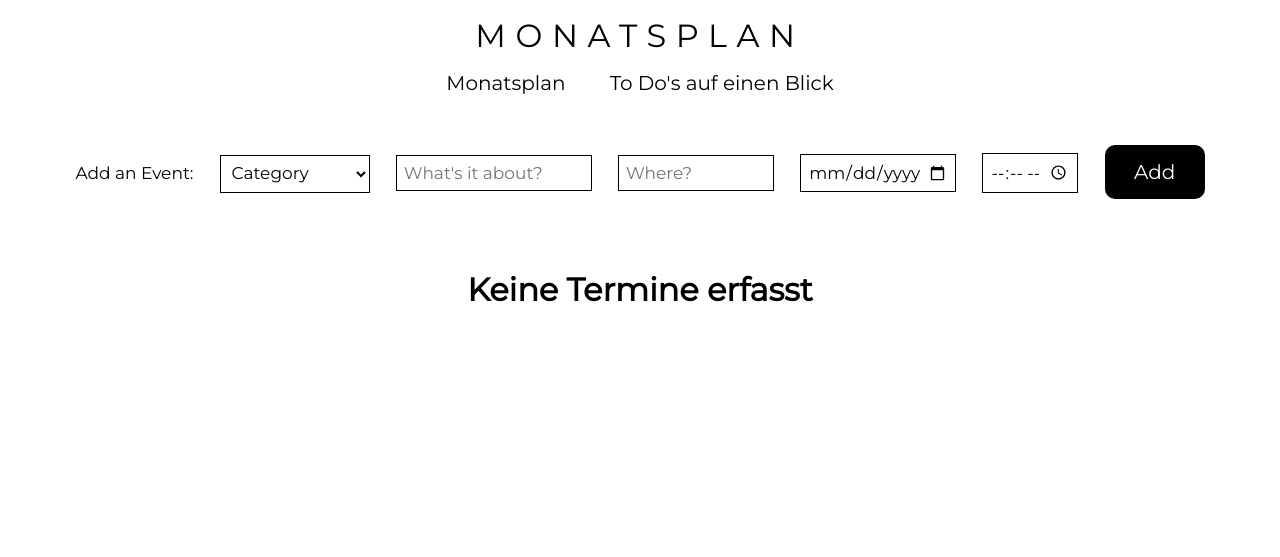
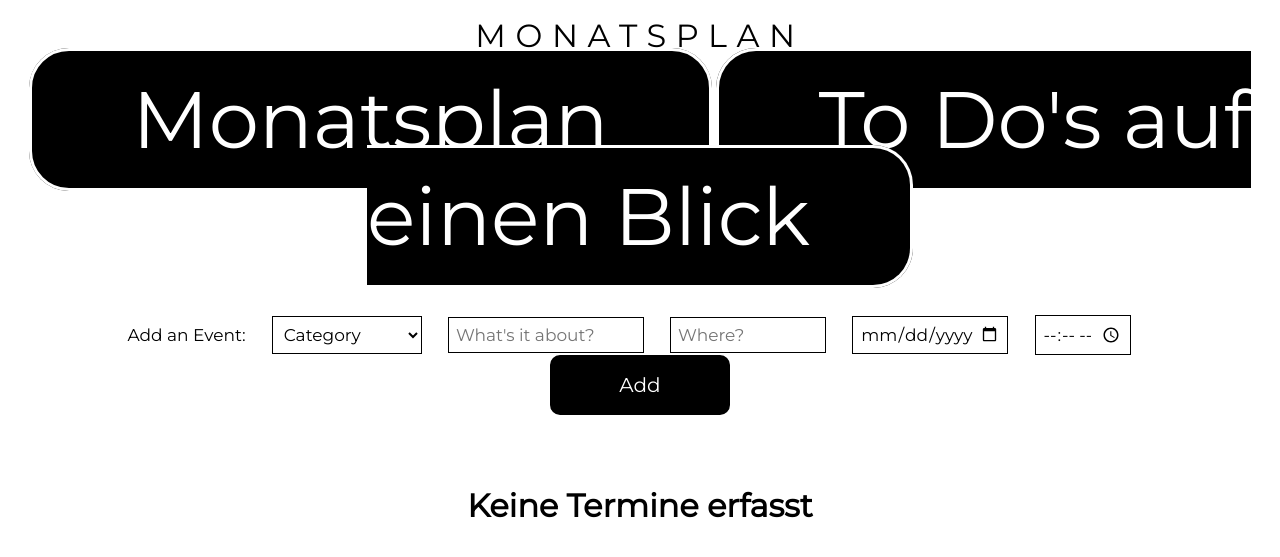
Before and after one commit to aliciafaeh/prog2, a Flask app: page / in a window 1280 px wide. Shown: the top 557 px of the page. Run offline with Flask 2, Linux system fonts and the light colour scheme.

Commit message:
Did a bunch of styling
so everything looks lovely, not done yet though...

```diff
--- a/alice_plan/static/style.css
+++ b/alice_plan/static/style.css
@@ -10,7 +10,25 @@ body {
     font-family: "Montserrat", "Arial", sans-serif;
 }
 
-/*Formatierung aller Überschriften*/
+.navbar a {
+    color: white;
+    background-color: black;
+    border-radius: 40px;
+    text-align: center;
+    align-content: center;
+    padding: 20px 100px;
+    text-decoration: none;
+    margin-top: 100px;
+    border:solid;
+    font-size: 5em;
+}
+
+.navbar a:hover {
+    margin-top: 100px;
+    color: black;
+    background-color: white;
+}
+
 .titel {
     font-family: "Montserrat", "Arial", sans-serif;
     font-weight: 400;
@@ -19,17 +37,6 @@ body {
     margin-bottom: 0.5em;
     text-align: center;
     height: 100%;
-}
-.navbar a {
-    color: black;
-    text-align: center;
-    align-content: center;
-    padding: 10px 20px;
-    text-decoration: none;
-    font-size: 20px;
-}
-.navbar a:hover {
-    text-decoration: underline;
 }
 
 .new_entry {
@@ -121,22 +128,17 @@ body {
     border: none;
     border-radius: 10px;
     cursor: pointer;
-    width: 100px;
+    width: 180px;
     font-size: 20px;
+    border-color: black;
+    border-style: solid;
 }
 
 .btn-add:hover {
-    text-decoration: none;
-    padding: 15px;
     color: black;
     background-color: white;
-    display: inline-block;
     border-color: black;
     border-style: solid;
-    border-radius: 10px;
-    cursor: pointer;
-    width: 100px;
-    font-size: 20px;
 }
 
 table {
```
Also changed, not shown: other parts of alice_plan/static/style.css (+32 -0 lines).
